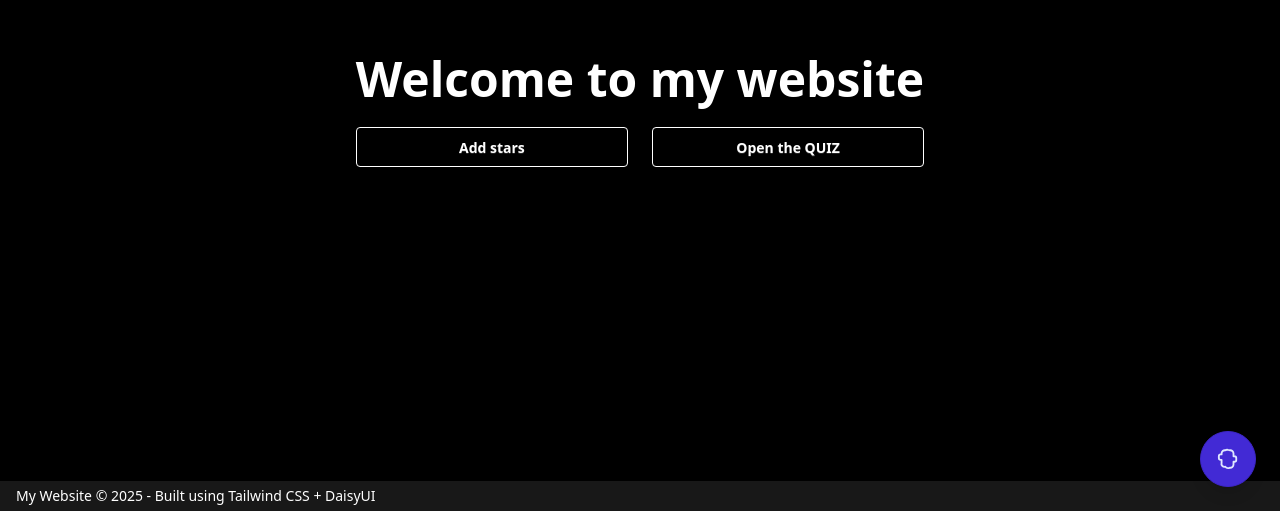
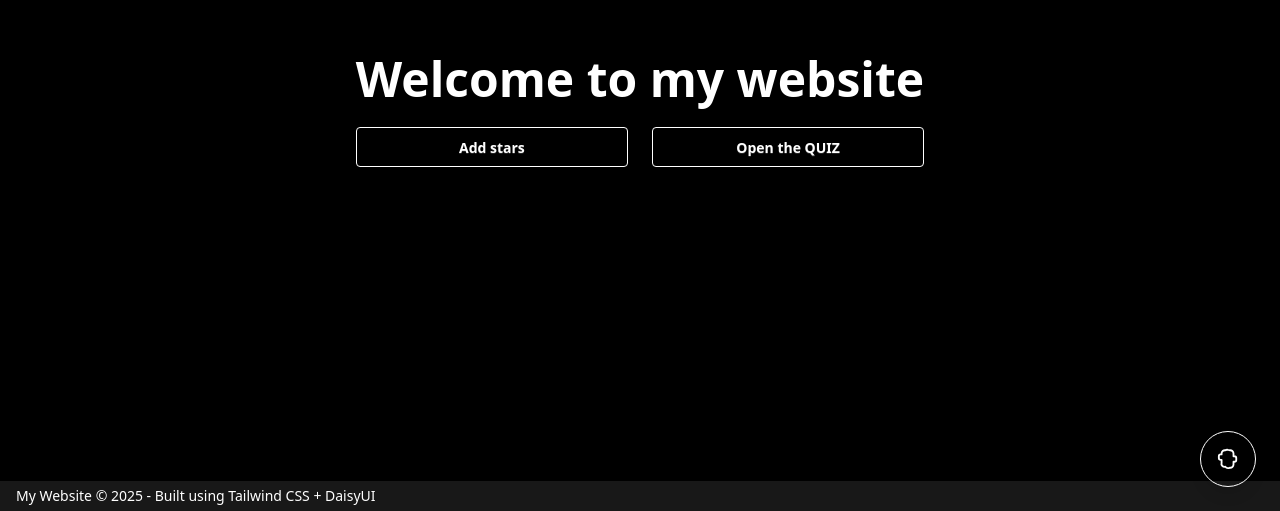
Before and after one commit to Shoukshai/Tristan_Favier, a Vue app: page / in a window 1280 px wide. Shown: the part 289-800 px from the top of the page. Built offline with nearby package versions, Linux system fonts and the light colour scheme.

Commit message:
Added some green colors to some buttons

```diff
--- a/src/components/FloatingButton.vue
+++ b/src/components/FloatingButton.vue
@@ -1,7 +1,7 @@
 <template>
     <!-- Floating action button with an icon -->
     <button
-        class="btn btn-primary fixed bottom-6 right-6 shadow-lg rounded-full w-14 h-14 flex items-center justify-center z-50"
+        class="btn btn-outline fixed bottom-6 right-6 shadow-lg rounded-full w-14 h-14 flex items-center justify-center z-50 hover:bg-emerald-950"
         @click="$emit('open-modal')"
     >
         <!-- Centered icon (heroicon-style) -->
--- a/src/components/QuizModal.vue
+++ b/src/components/QuizModal.vue
@@ -46,7 +46,7 @@
                     </p>
                     <button
                         @click="$emit('close')"
-                        class="btn"
+                        class="btn btn-outline hover:bg-emerald-950"
                     >
                         Close
                     </button>
--- a/src/components/WelcomeBanner.vue
+++ b/src/components/WelcomeBanner.vue
@@ -7,14 +7,14 @@
         <div class="grid grid-cols-2 gap-x-6 gap-y-4">
             <button
                 @click="$emit('add-stars')"
-                class="btn btn-outline z-10 basis-66"
+                class="btn btn-outline z-10 basis-66 hover:bg-emerald-950"
             >
                 Add stars
             </button>
 
             <button
                 @click="$emit('open-quiz')"
-                class="btn btn-outline z-10 basis-66"
+                class="btn btn-outline z-10 basis-66 hover:bg-emerald-950"
             >
                 Open the QUIZ
             </button>
```
